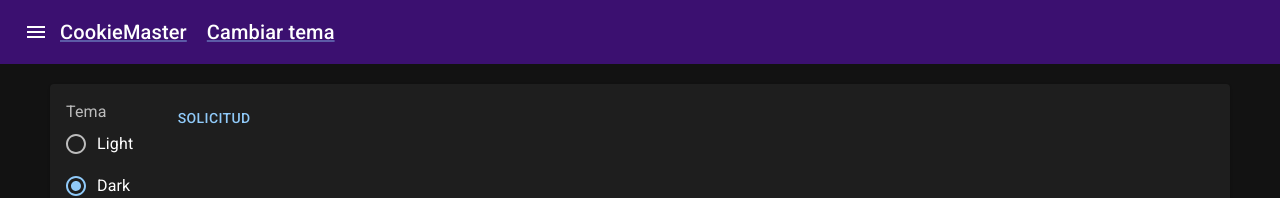
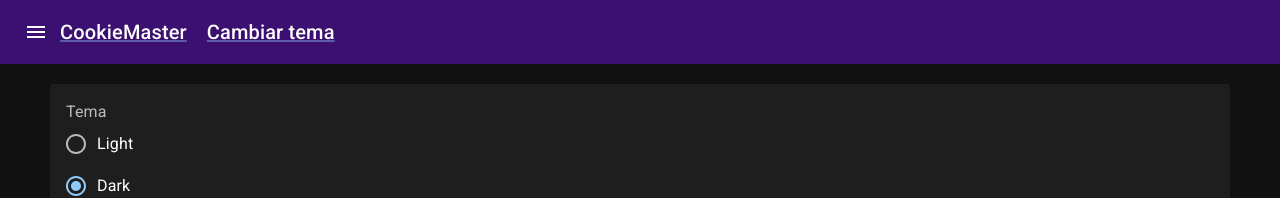
Before and after one commit to IgnacioArmandUgon/cookie-master, a Next.js app: page /theme-changer in a window 1280 px wide. Shown: the top 198 px of the page. Built offline with nearby package versions, Linux system fonts and the light colour scheme.

Commit message:
Eliminados codesmells

```diff
--- a/pages/theme-changer.tsx
+++ b/pages/theme-changer.tsx
@@ -12,7 +12,6 @@ import {
 } from '@mui/material';
 import Layout from '../components/layouts/Layout';
 import Cookies from 'js-cookie';
-import axios from 'axios';
 
 interface Props {
   theme: string;
@@ -30,14 +29,8 @@ const ThemeChangerPage: FC<Props> = ({ theme }) => {
   useEffect(() => {
     localStorage.setItem('theme', currentTheme);
     Cookies.set('theme', currentTheme);
-
-    console.log('Cookies', Cookies.get('theme'));
   }, [currentTheme]);
 
-  const onClick = async () => {
-    const { data } = await axios.get('/api/hello');
-    console.log(data);
-  };
   return (
     <Layout>
       <Card color='blue'>
@@ -65,7 +58,6 @@ const ThemeChangerPage: FC<Props> = ({ theme }) => {
               />
             </RadioGroup>
           </FormControl>
-          <Button onClick={() => onClick()}>Solicitud</Button>
         </CardContent>
       </Card>
     </Layout>
```
Also changed, not shown: pages/_app.tsx (+0 -12 lines).
